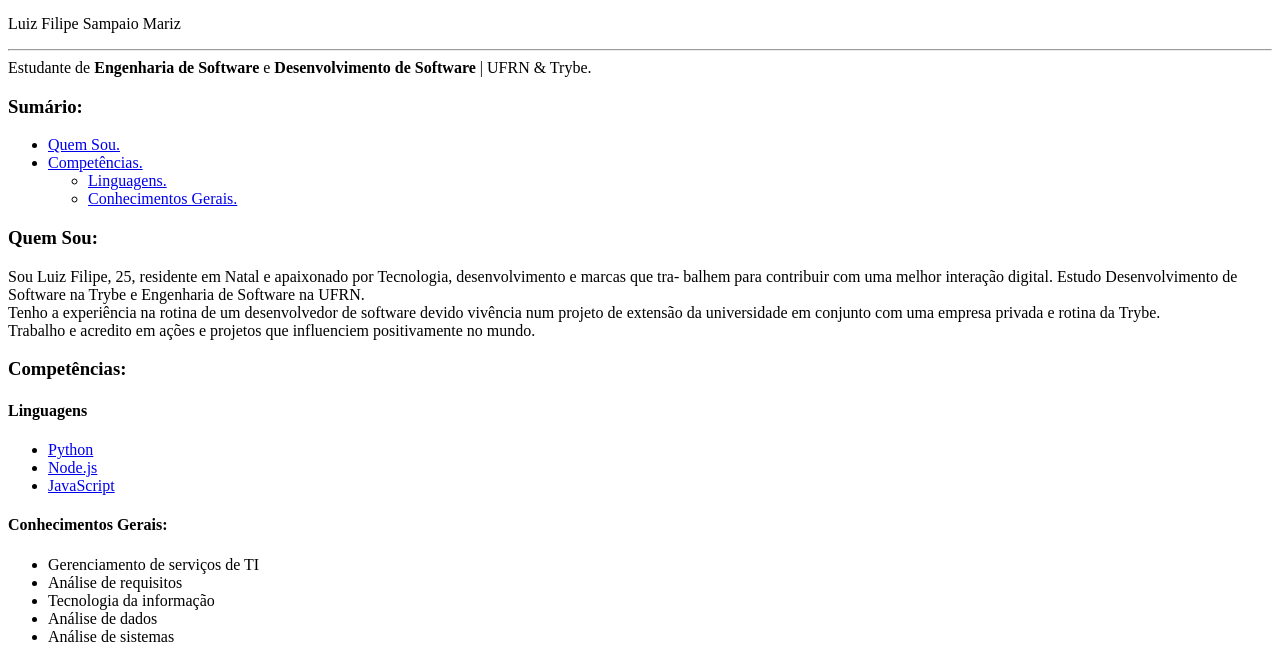
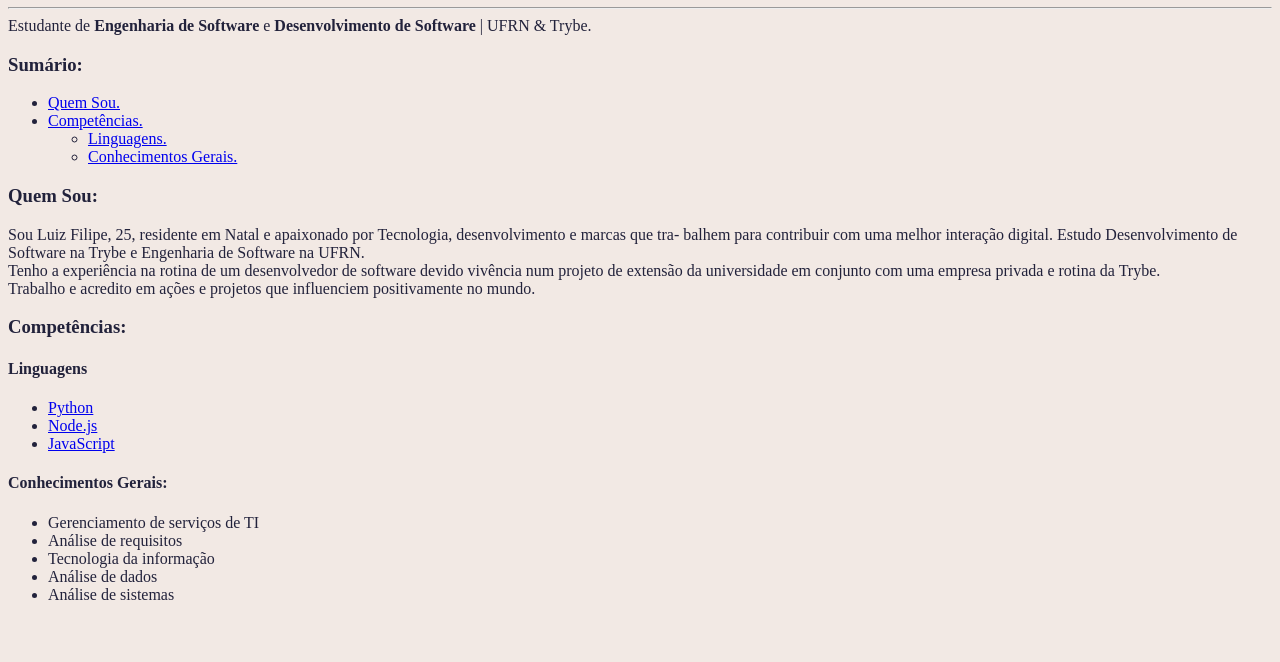
Before and after one commit to lfsmariz/portfolio-mustang, a plain HTML site: page index.html in a window 1280 px wide. Shown: the part 285-947 px from the top of the page. After the commit the page ends 905 px from the top, so only its background shows below. Drawn offline with Linux system fonts and the light colour scheme.

Commit message:
first style

```diff
--- a/index.html
+++ b/index.html
@@ -4,12 +4,12 @@
   <meta charset="UTF-8">
   <meta name="viewport" content="width=device-width, initial-scale=1.0">
   <title>Portfolio Luiz F S Mariz</title>
+  <link rel="stylesheet" href="./styles/style.css">
 </head>
 <body>
+  <img src="./images/me.png" alt="Luiz F S Mariz" height="200px">
   <h1>Luiz Filipe Sampaio Mariz</h1>
-  <img src="./images/me.png" alt="Luiz F S Mariz" height="200px">
   <p>
-    Luiz Filipe Sampaio Mariz<br>
     <hr>
     Estudante de <strong>Engenharia de Software</strong> e <strong>Desenvolvimento de Software</strong> | UFRN & Trybe.
   </p>
--- /dev/null
+++ b/styles/style.css
@@ -0,0 +1,13 @@
+:root{
+  /* CSS HEX */
+--textBody: #22223bff;
+--independence: #4a4e69ff;
+--heliotrope-gray: #9a8c98ff;
+--silver-pink: #c9ada7ff;
+--backgroundBody: #f2e9e4ff;
+}
+
+body {
+  background-color: var(--backgroundBody);
+  color: var(--textBody);
+}
```
